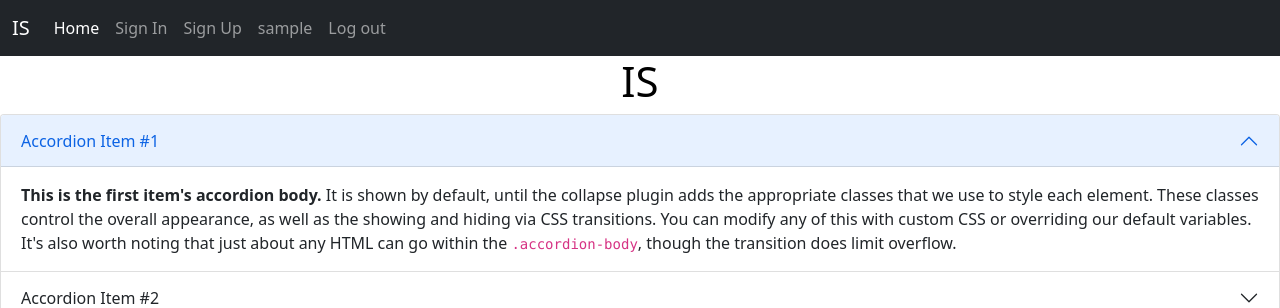
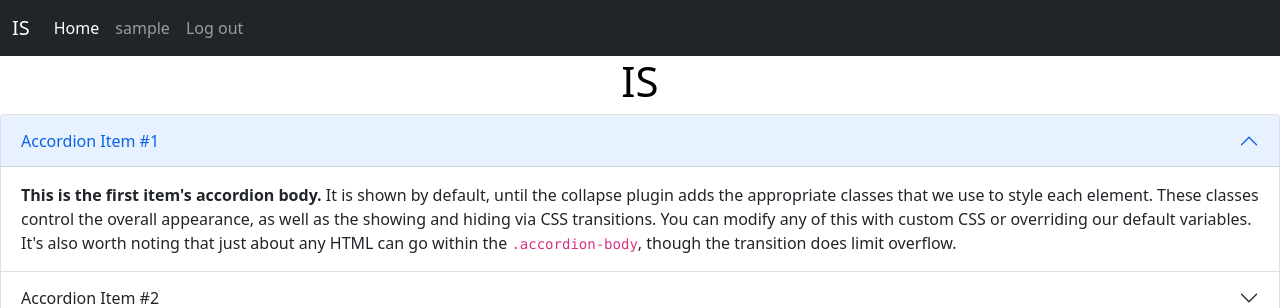
Before and after one commit to paolo-peretti/IS, a Flask app: page / in a window 1280 px wide. Shown: the top 308 px of the page. Run offline with Flask 2, Linux system fonts and the light colour scheme; the visitor is signed in with stand-in values (Sample User, id 1).

Commit message:
init session

```diff
--- a/main.py
+++ b/main.py
@@ -9,8 +9,8 @@ def index():
     if "user" in session:
         user = session["user"]
         return render_template('index.html', usr=user)
-
-    return render_template('index.html')
+    else:
+        return render_template('index.html', usr=None)
 
 
 
--- a/templates/index.html
+++ b/templates/index.html
@@ -26,19 +26,32 @@
           <a class="nav-link active" aria-current="page" href="#">Home</a>
         </li>
 
-        <li class="nav-item">
-          <a class="nav-link" href="#">Sign In</a>
-        </li>
-        <li class="nav-item">
-          <a class="nav-link" href="#">Sign Up</a>
-        </li>
 
-        <li class="nav-item">
-          <a class="nav-link" href="#">{{usr}}</a>
-        </li>
-        <li class="nav-item">
-          <a class="nav-link" href="#">Log out</a>
-        </li>
+
+
+          {% if usr != None %}
+            <li class="nav-item">
+              <a class="nav-link" href="#">{{usr}}</a>
+            </li>
+            <li class="nav-item">
+              <a class="nav-link" href="/logout">Log out</a>
+            </li>
+          {% endif %}
+          {% if usr == None %}
+            <li class="nav-item">
+              <a class="nav-link" href="/login">Sign In</a>
+            </li>
+            <li class="nav-item">
+              <a class="nav-link" href="#">Sign Up</a>
+            </li>
+          {% endif %}
+
+
+
+
+
+
+
 
 
 
```
